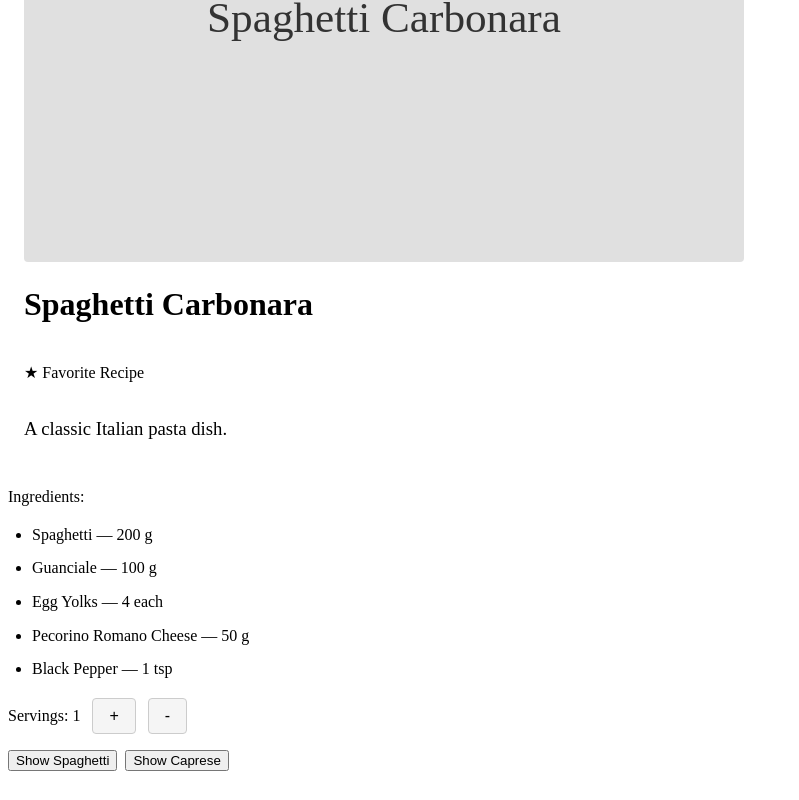
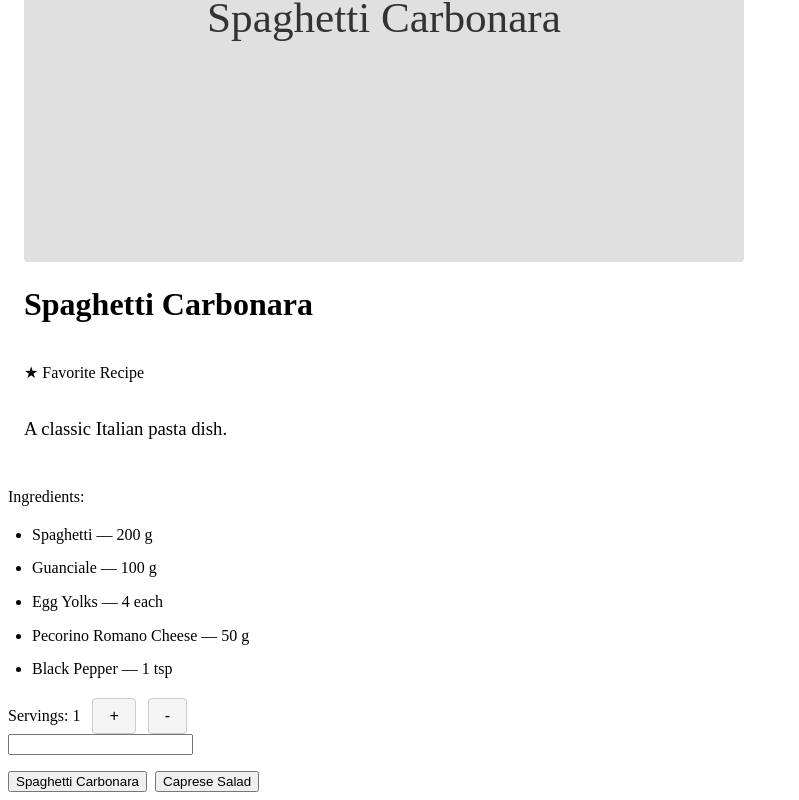
Before and after one commit to kjenzri/angular-ai-tutor, an Angular app: page / in a window 1280 px wide. Shown: the part 314-1114 px from the top of the page, without its empty margins (0-799 px from the left). Before the commit the page ends 1093 px from the top, so only its background shows below. Built offline with nearby package versions, Linux system fonts and the light colour scheme.

Commit message:
add recipe service

```diff
--- a/src/app/recipe-list/recipe-list.html
+++ b/src/app/recipe-list/recipe-list.html
@@ -1,8 +1,11 @@
 <main class="recipe">
   <app-recipe-detail [recipe]="activeRecipe()"></app-recipe-detail>
-
+  <section>
+    <input type="text" [(ngModel)]="searchTerm" />
+  </section >
   <div class="switch">
-    <button (click)="selectFirst()">Show Spaghetti</button>
-    <button (click)="selectSecond()">Show Caprese</button>
+    @for(recipe of filteredReceipes(); track $index){
+      <button (click)="select($index)">{{recipe.name}}</button>
+    }
   </div>
 </main>
--- a/src/app/recipe-list/recipe-list.ts
+++ b/src/app/recipe-list/recipe-list.ts
@@ -1,17 +1,28 @@
-import { Component, computed, signal } from '@angular/core';
+import { Component, computed, inject, signal } from '@angular/core';
+import { FormsModule } from '@angular/forms';
+
 import { RecipeModel } from '../models';
-import { MOCK_RECIPES } from '../mock-recipes';
 import { RecipeDetail } from '../recipe-detail/recipe-detail';
+import { Recipe } from '../recipe';
 
 @Component({
   selector: 'app-recipe-list',
   templateUrl: './recipe-list.html',
   styleUrl: './recipe-list.css',
-  imports: [RecipeDetail]
+  imports: [FormsModule, RecipeDetail]
 })
 export class RecipeList {
-  protected readonly activeRecipe = signal<RecipeModel>(MOCK_RECIPES[0]);
+  private readonly recipeService = inject(Recipe);
+  protected readonly activeRecipe = signal<RecipeModel>(this.recipeService.getRecipes()[0]);
   protected readonly serving = signal(1);
+  protected readonly searchTerm = signal('');
+  protected readonly filteredReceipes = computed<RecipeModel[]>(() => {
+    return this.recipeService
+      .getRecipes()
+      .filter(recipe =>
+        recipe.name.toLowerCase()
+          .includes(this.searchTerm().toLowerCase()));
+  });
 
   protected readonly adjustedIngredients = computed(() => {
     const currentRecipe = this.activeRecipe();
@@ -23,11 +34,8 @@ export class RecipeList {
     }));
   });
 
-  protected selectFirst(): void {
-    this.activeRecipe.set(MOCK_RECIPES[0]);
-  }
-  protected selectSecond(): void {
-    this.activeRecipe.set(MOCK_RECIPES[1]);
+  protected select(index: number): void {
+    this.activeRecipe.set(this.filteredReceipes()[index]);
   }
 
   protected decrease(): void {
--- /dev/null
+++ b/src/app/recipe.ts
@@ -0,0 +1,11 @@
+import { Injectable } from '@angular/core';
+import { MOCK_RECIPES } from './mock-recipes';
+
+@Injectable({
+  providedIn: 'root',
+})
+export class Recipe {
+  getRecipes() {
+    return MOCK_RECIPES;
+  }
+}
```
Also changed, not shown: 1 other file (tests, documents, lock files or other folders).
